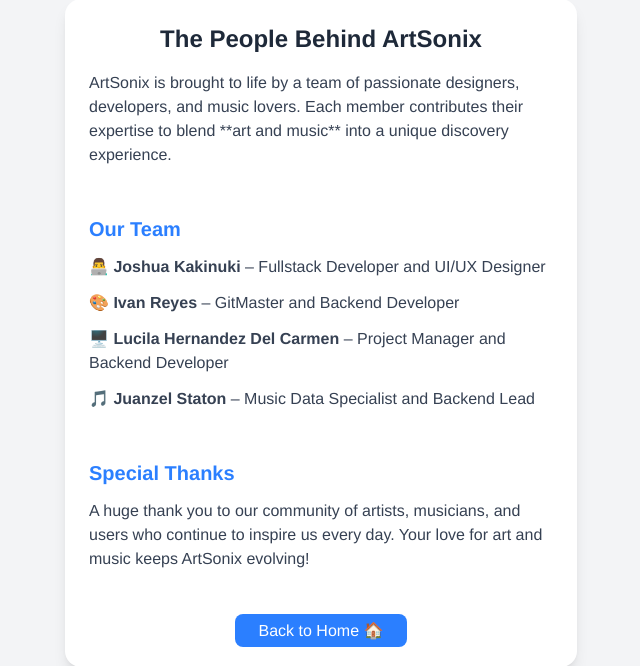
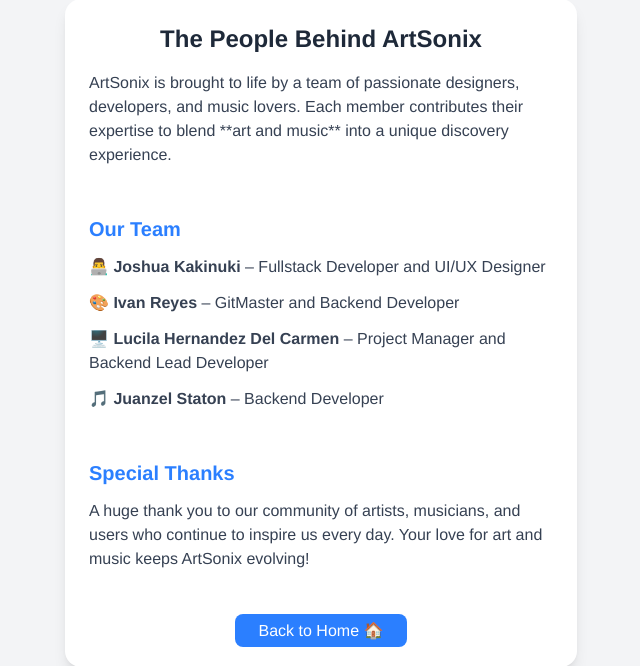
Before and after one commit to lawrence-ivan-reyes/acs-2930-artsonix, a Flask app: page /credits in a window 1280 px wide. Shown: the part 247-913 px from the top of the page, without its empty margins (319-959 px from the left). Run offline with Flask 3, Linux system fonts and the light colour scheme; style sheets or scripts are compiled from the project's sources.

Commit message:
changed credits and user form

```diff
--- a/templates/credits.html
+++ b/templates/credits.html
@@ -33,8 +33,8 @@
             <ul class="mt-3 space-y-3 text-gray-700">
                 <li>👨‍💻 <strong>Joshua Kakinuki</strong> – Fullstack Developer and UI/UX Designer</li>
                 <li>🎨 <strong>Ivan Reyes</strong> – GitMaster and Backend Developer</li>
-                <li>🖥️ <strong>Lucila Hernandez Del Carmen</strong> – Project Manager and Backend Developer</li>
-                <li>🎵 <strong>Juanzel Staton</strong> – Music Data Specialist and Backend Lead</li>
+                <li>🖥️ <strong>Lucila Hernandez Del Carmen</strong> – Project Manager and Backend Lead Developer</li>
+                <li>🎵 <strong>Juanzel Staton</strong> – Backend Developer</li>
             </ul>
             <br>
 
```
Also changed, not shown: templates/index.html (+6 -10 lines).
